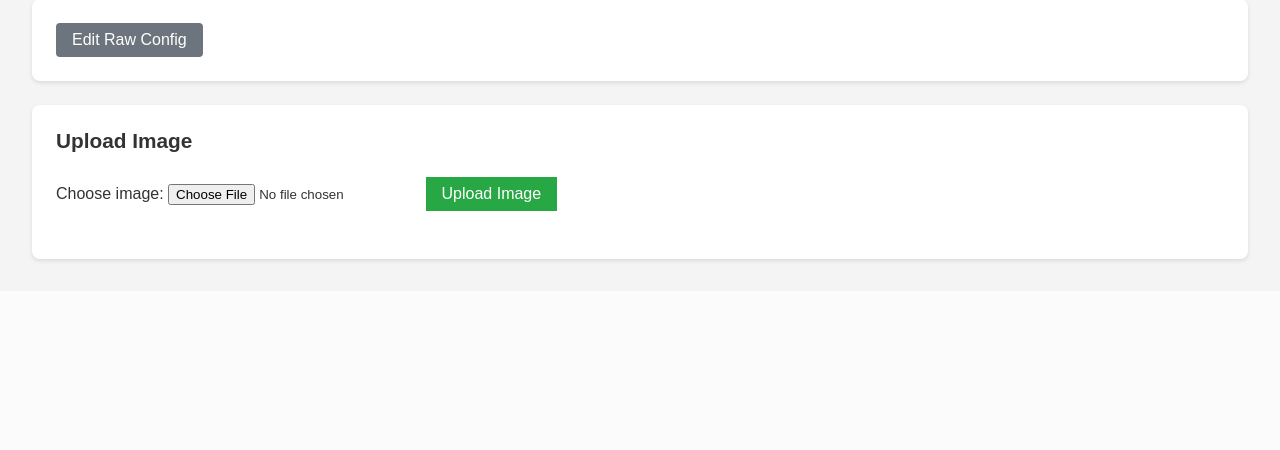
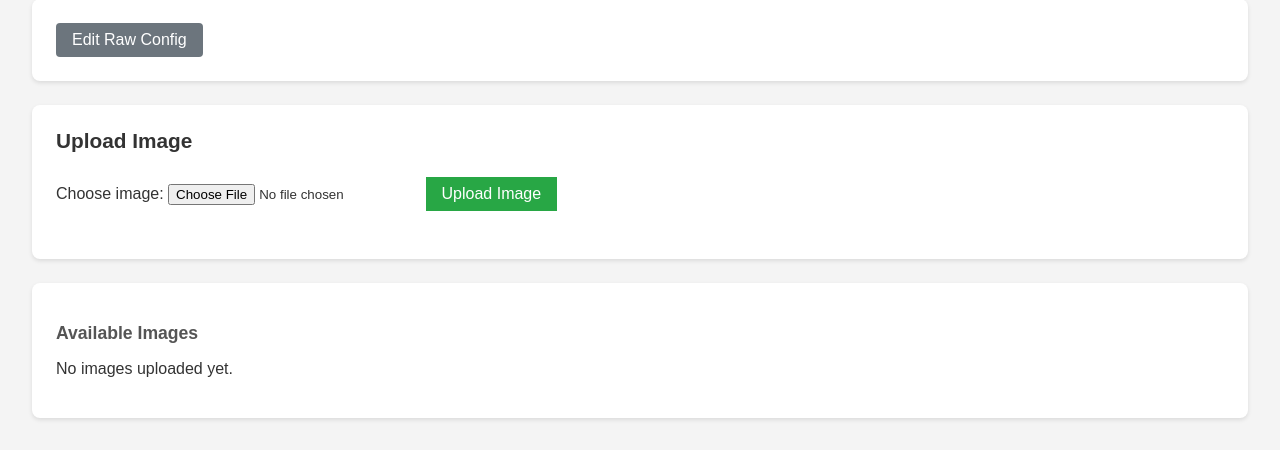
Before and after one commit to MostlyFunctionalEngineering/EinkDashboard, a Flask app: page / in a window 1280 px wide. Shown: the part 848-1298 px from the top of the page. Before the commit the page ends 1111 px from the top, so only its background shows below. Run offline with Flask 3, Linux system fonts and the light colour scheme; parts of the project's set-up code (start-up, migrations or seed data) failed here and were passed over.

Commit message:
feat: added ability to show available images, also fixed incorrect image upload path

```diff
--- a/templates/index.html
+++ b/templates/index.html
@@ -103,3 +103,16 @@
     <button type="submit" name="upload_image" class="save-button">Upload Image</button>
   </form>
 </div>
+
+<div class="section">
+  <h3>Available Images</h3>
+  {% if images_list %}
+    <ul>
+      {% for img in images_list %}
+        <li>{{ img }}</li>
+      {% endfor %}
+    </ul>
+  {% else %}
+    <p>No images uploaded yet.</p>
+  {% endif %}
+</div>
--- a/web.py
+++ b/web.py
@@ -2,14 +2,15 @@ from flask import Flask, render_template, request, redirect
 import yaml
 import os
 from werkzeug.utils import secure_filename
+import glob
 
 app = Flask(__name__)
 
 CONFIG_PATH = 'config.yaml'
 FLAG_PATH = '.refresh_dashboard.flag'  # IPC flag
 
-# Folder to save user-uploaded images
-UPLOAD_FOLDER = 'static/assets/User_Images'
+# Folder to save user-uploaded images (working directory)
+UPLOAD_FOLDER = 'assets/User_Images'
 ALLOWED_EXTENSIONS = {'png', 'jpg', 'jpeg', 'gif'}
 app.config['UPLOAD_FOLDER'] = UPLOAD_FOLDER
 
@@ -42,8 +43,9 @@ def index():
                 os.makedirs(app.config['UPLOAD_FOLDER'], exist_ok=True)
                 save_path = os.path.join(app.config['UPLOAD_FOLDER'], filename)
                 file.save(save_path)
+                app.logger.debug(f"Saved image to: {save_path}, exists: {os.path.exists(save_path)}")
                 # Save relative path to config
-                config['image'] = {'path': save_path.replace('static/', '')}
+                config['image'] = {'path': save_path}
 
         # --- Handle dashboard selection ---
         if 'dashboard' in request.form:
@@ -66,13 +68,17 @@ def index():
         save_config(config)
         return redirect('/')
 
-    # Prepare variables for template
+    # List all images in assets/User_Images
+    os.makedirs(app.config['UPLOAD_FOLDER'], exist_ok=True)
+    images_list = [os.path.basename(f) for f in glob.glob(os.path.join(app.config['UPLOAD_FOLDER'], '*'))]
+
     cycle_config = config.get('cycle', {})
     return render_template('index.html',
                            current=config.get('current_dashboard', 'clock'),
                            cycle_enabled=cycle_config.get('enabled', False),
                            cycle_interval=cycle_config.get('interval_minutes', 5),
-                           dashboard_enables=cycle_config.get('dashboards', {}))
+                           dashboard_enables=cycle_config.get('dashboards', {}),
+                           images_list=images_list)
 
 @app.route('/edit', methods=['GET', 'POST'])
 def edit():
```
